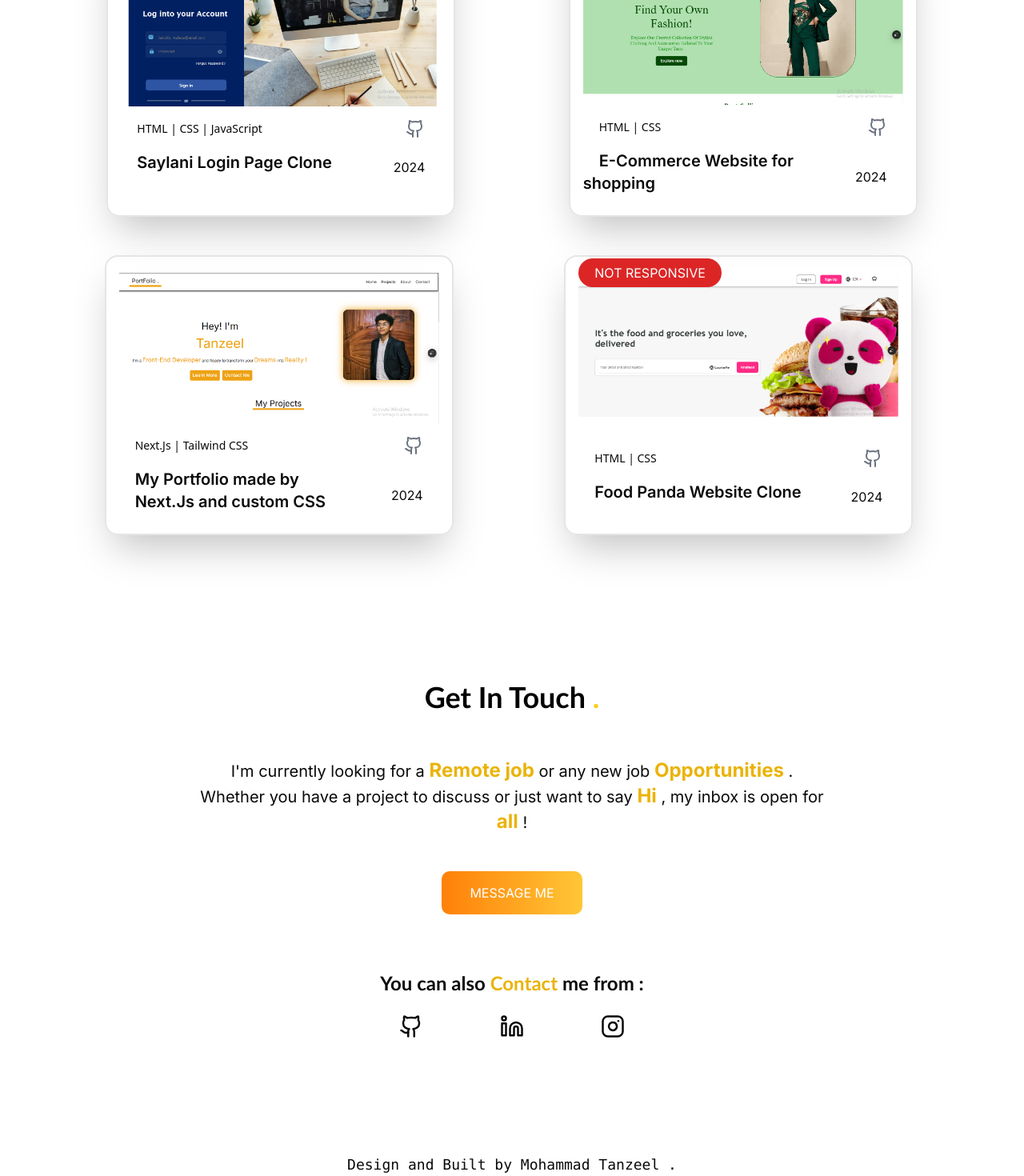
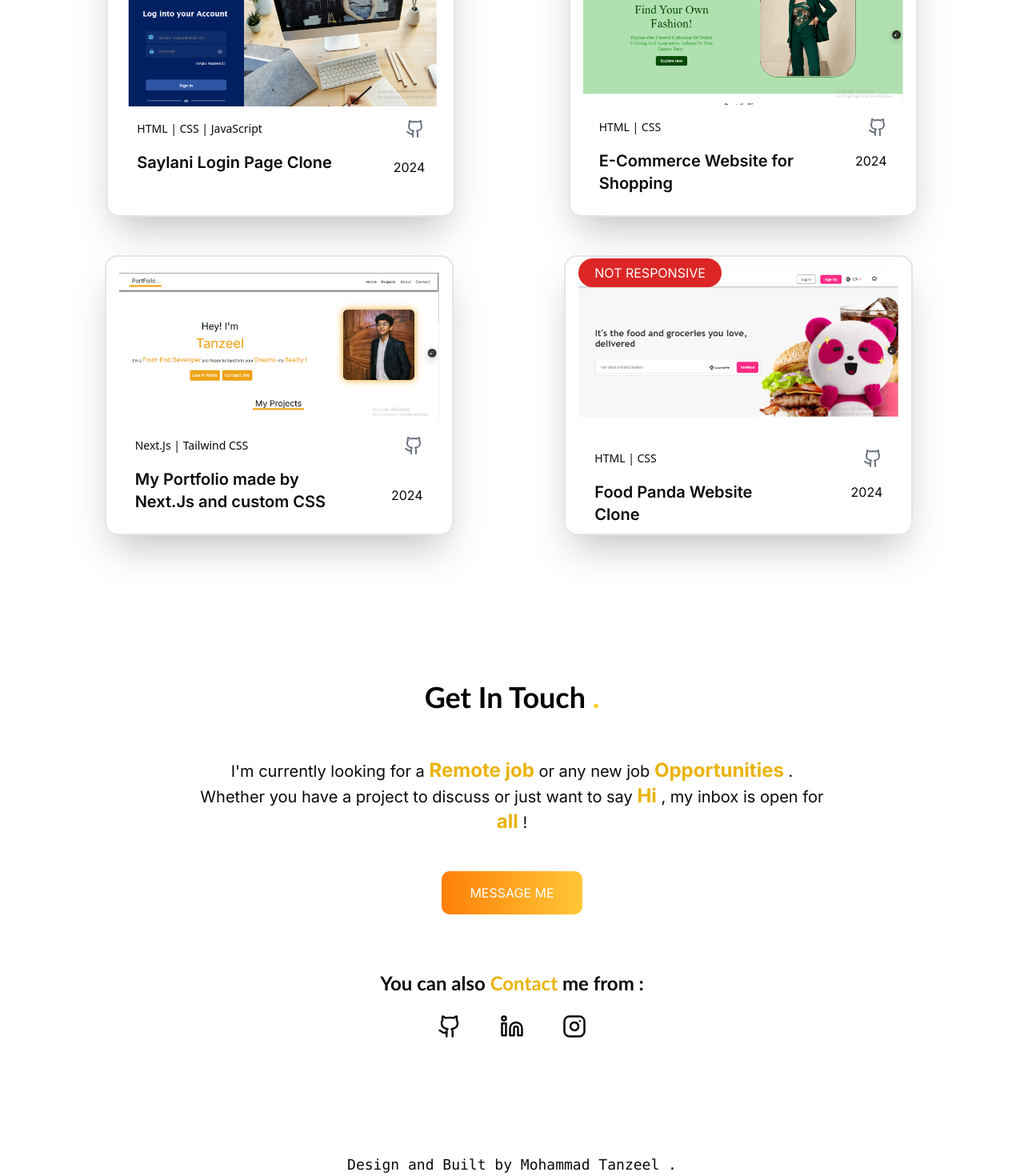
Before and after one commit to Tanzeel-Azeem/portfolio, a Next.js app: page / in a window 1280 px wide. Shown: the part 2649-4119 px from the top of the page at 80% size. Built offline with nearby package versions, Linux system fonts and the light colour scheme.

Commit message:
first commit

```diff
--- a/src/app/components/contact.tsx
+++ b/src/app/components/contact.tsx
@@ -39,14 +39,14 @@ const Contact = () => {
             from :
           </span>
         </div>
-        <div className="flex justify-center mx-10 flex-wrap my-6">
+        <div className="flex justify-center items-center mx-10 flex-wrap my-6">
           <div>
             {" "}
             {/*github */}
             <Link href={"https://github.com/Tanzeel-Azeem"} target="_blank">
               {" "}
               <Github
-                className="mx-12 hover:text-gray-500 duration-300 hover:scale-125"
+                className=" hover:text-gray-500 duration-300 hover:scale-125"
                 size={30}
                 strokeWidth={2}
               />
@@ -74,7 +74,7 @@ const Contact = () => {
             <Link href={"https://www.instagram.com/tanjoo.69/"} target="_blank">
               {" "}
               <Instagram
-                className="mx-12 hover:text-gray-500 duration-300 hover:scale-125"
+                className=" hover:text-gray-500 duration-300 hover:scale-125"
                 size={30}
                 strokeWidth={2}
               />{" "}
--- a/src/app/components/footer.tsx
+++ b/src/app/components/footer.tsx
@@ -4,7 +4,7 @@ const Footer = () => {
   return (
     <footer className='mt-36 '>
         <div className='text-center font-mono '>
-            <span className='text-lg font-medium' > Design and Built by Mohammad Tanzeel .</span>
+            <span className=' text-base0 lg:text-lg font-medium' > Design and Built by Mohammad Tanzeel .</span>
         </div>
     </footer>
   )
--- a/src/app/components/header.tsx
+++ b/src/app/components/header.tsx
@@ -26,7 +26,7 @@ const Header = () => {
       </section>
 
       <section>
-        <ul className=" gap-x-7 text-lg  text-white font-mono hidden md:flex">
+        <ul className=" gap-x-7 text-lg  text-white font-mono hidden lg:flex">
           <li>
 
             <Link href={"#services"}> Services </Link>
@@ -50,17 +50,33 @@ const Header = () => {
         </ul>
 
         <Sheet>
-          <SheetTrigger className=" block md:hidden text-white ">
+          <SheetTrigger className=" block lg:hidden text-white ">
             <AlignJustify size={34} strokeWidth={3} />
           </SheetTrigger>
           <SheetContent className="ul-bg   border-none h-[400px] w-[300px] rounded-2xl mx-auto mt-8">
             <SheetHeader>
               <SheetDescription>
                 <ul className=" nav gap-x-5 text-lg py-7 font-semibold mr-32 text-white">
-                  <li>Services</li>
-                  <li>About</li>
-                  <li>Projects</li>
-                  <li>Contact</li>
+                <li>
+
+            <Link href={"#services"}> Services </Link>
+          </li>
+          <Link href={"#about"}>
+
+            <li>About</li>
+          </Link>
+          <Link href={"#projects"}>
+
+            <li>Projects</li>
+          </Link>
+          <Link href={"#contact"}>
+
+            <li>Contact</li>
+          </Link>
+          <Link href={"https://resume-m1.vercel.app/"} target="_blank">
+
+            <li className="hover:border-b  hover:border-solid hover:border-white duration-100">Resume</li>
+          </Link>
                 </ul>
               </SheetDescription>
             </SheetHeader>
--- a/src/app/components/portfolio.tsx
+++ b/src/app/components/portfolio.tsx
@@ -9,7 +9,7 @@ const Portfolio = () => {
       <div className="text-center mt-60  scroll-smooth">
         <span className="logo text-4xl  font-semibold text-black leading-none">
           {" "}
-          Projects I've Worked On <span className="text-yellow-400">
+          Projects {`I've`} Worked On <span className="text-yellow-400">
             .
           </span>{" "}
         </span>
@@ -154,11 +154,11 @@ const Portfolio = () => {
                 <div className="pb-3">
                   <span className="px-5  text-xl font-semibold">
                     E-Commerce Website for <br />
-                    shopping
+                    <span className="px-5">Shopping</span>
                   </span>
                 </div>
                 <div>
-                  <span className="px-5">2024</span>
+                  <span className="px-5 relative bottom-5">2024</span>
                 </div>
               </div>
             </div>
@@ -233,11 +233,11 @@ const Portfolio = () => {
               <div className="flex justify-between items-center ">
                 <div className="pb-3">
                   <span className="px-5  text-xl font-semibold">
-                    Food Panda Website Clone
+                    Food Panda Website <br /> <span className="px-5">Clone</span>
                   </span>
                 </div>
                 <div>
-                  <span className="px-5">2024</span>
+                  <span className="px-5 relative bottom-5">2024</span>
                 </div>
               </div>
             </div>
```
